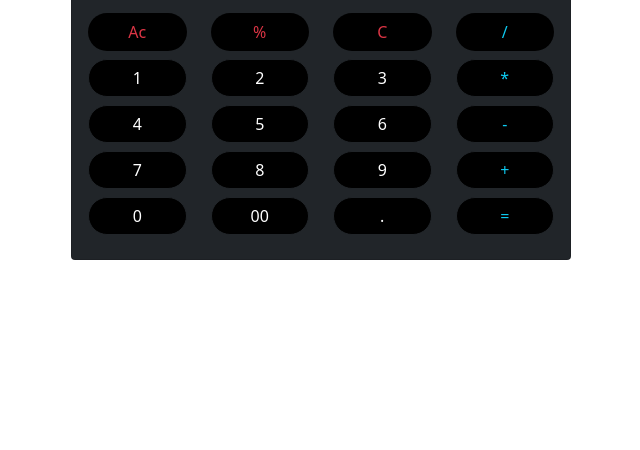
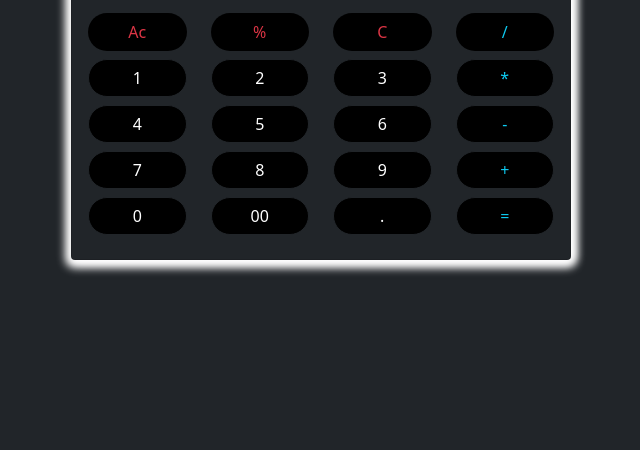
Before and after one commit to moataznayel/Calculator., a plain HTML site: page index.html in a window 1280 px wide. Shown: the part 350-800 px from the top of the page, without its empty margins (319-959 px from the left). Drawn offline with nearby package versions, Linux system fonts and the light colour scheme.

Commit message:
edit in style css

```diff
--- a/css/style.css
+++ b/css/style.css
@@ -12,20 +12,26 @@
   --yellow-color: #ffc400;
   --section-color: #eff7fa;
 }
-input{
+body {
+  background-color: #212529;
+}
+input {
   border: none !important;
   height: 75px;
   padding: 10px;
   box-shadow: none !important;
 }
-.card{
+.card {
   width: 100%;
   max-width: 500px;
   background-color: #212529;
+  /* box-shadow: black 0px 4px 8px -2px, black 0px 0px 0px 1px; */
+  /* box-shadow: white 0px 4px 8px -2px, white 0px 0px 0px 1px; */
+  box-shadow: white 0px 2px 9px 6px, white 3px 1px 10px 1px;
 }
-.btn{
-    background-color: black ;
+.btn {
+  background-color: black;
 }
-.container{
+.container {
   height: 100vh;
 }
--- a/index.html
+++ b/index.html
@@ -9,7 +9,7 @@
     <title>Document</title>
 </head>
 <div class="container d-flex justify-content-center align-items-center  ">
-  <i class="fa-solid fa-check"></i>
+  <!-- <i class="fa-solid fa-check"></i> -->
   <div class="card p-3">
     <h1 class=" text-light text-center">Calculator</h1>
     <input type="text" class="form-control mb-3 mt-2 text-light  m-auto bg-black">
```
Lines whose indentation alone changed are shown as unchanged.
